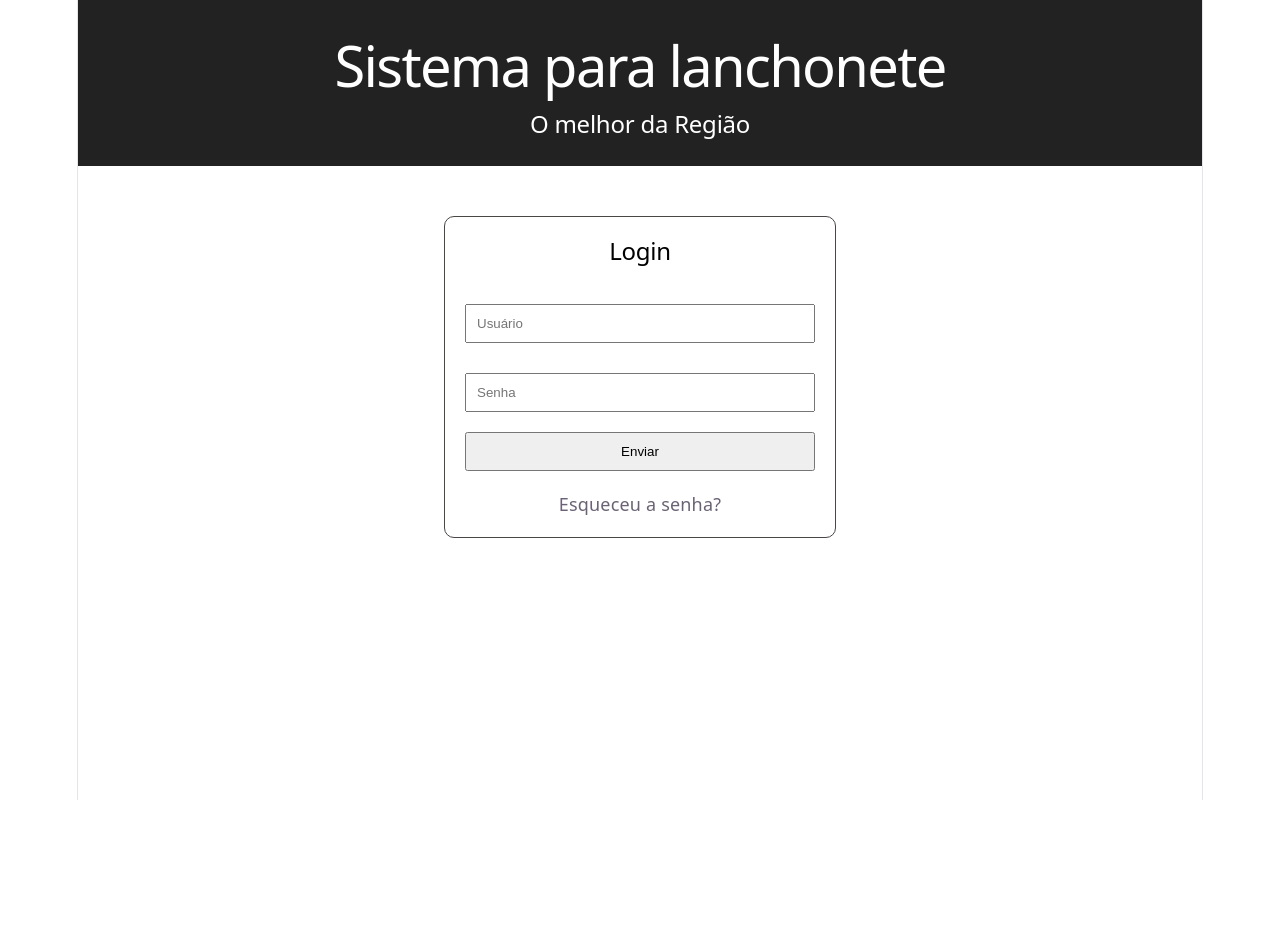
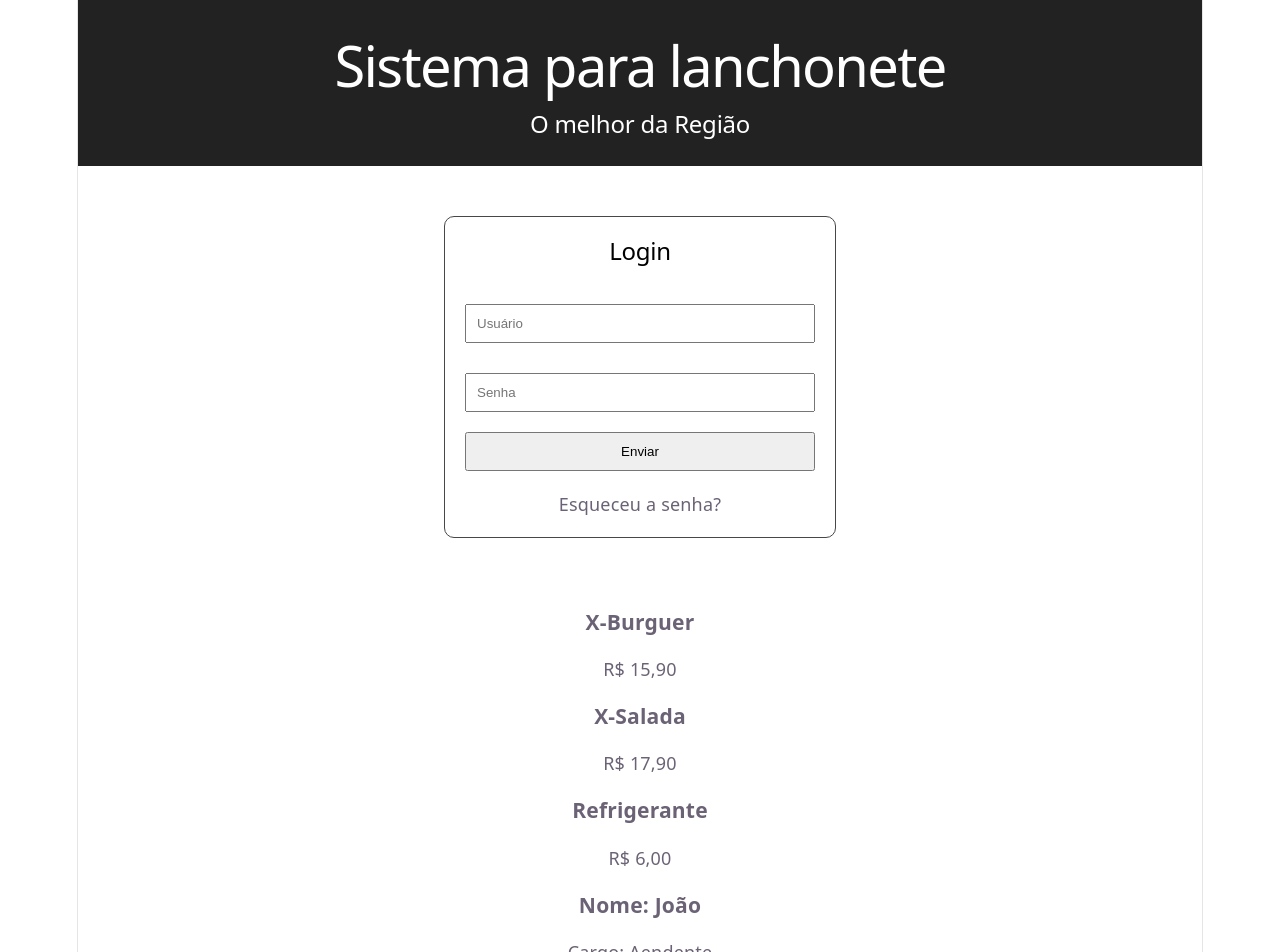
Before and after one commit to cesarstati/aulaPA_React, a React (Vite) app: page / in a window 1280 px wide. Shown: the top 952 px of the page. Before the commit the page ends 800 px from the top, so only its background shows below. Built offline with nearby package versions, Linux system fonts and the light colour scheme.

Commit message:
criacao de CardPro e Funcionario

```diff
--- a/src/App.jsx
+++ b/src/App.jsx
@@ -1,5 +1,7 @@
+import CardProd from "./components/CardProd";
 import Header from "./components/Header";
 import Login from "./components/Login";
+import Funcionario from "./components/Funcionarios";
 
 function App(){
   return (
@@ -9,6 +11,20 @@ function App(){
             subtitulo = "O melhor da Região" />
     <Login />
 
+    <CardProd nome = "X-Burguer"
+              preco= "15,90"
+              />
+
+    <CardProd nome = "X-Salada"
+              preco= "17,90"
+              />
+
+    <CardProd nome = "Refrigerante"
+              preco= "6,00"
+              />
+
+    <Funcionario nome = "João"
+cargo = "Aendente" />
     </>
 
   )
--- /dev/null
+++ b/src/components/CardProd.jsx
@@ -0,0 +1,9 @@
+function CardProd({nome,preco}){
+    return (
+        <div>
+            <h3>{nome}</h3>
+            <p>R$ {preco}</p>
+        </div>
+    )
+}
+export default CardProd
--- /dev/null
+++ b/src/components/Funcionarios.jsx
@@ -0,0 +1,9 @@
+function Funcionario({nome,cargo}){
+    return (
+        <div>
+            <h3>Nome: {nome}</h3>
+            <p>Cargo: {cargo}</p>
+        </div>
+    )
+}
+export default Funcionario
```
